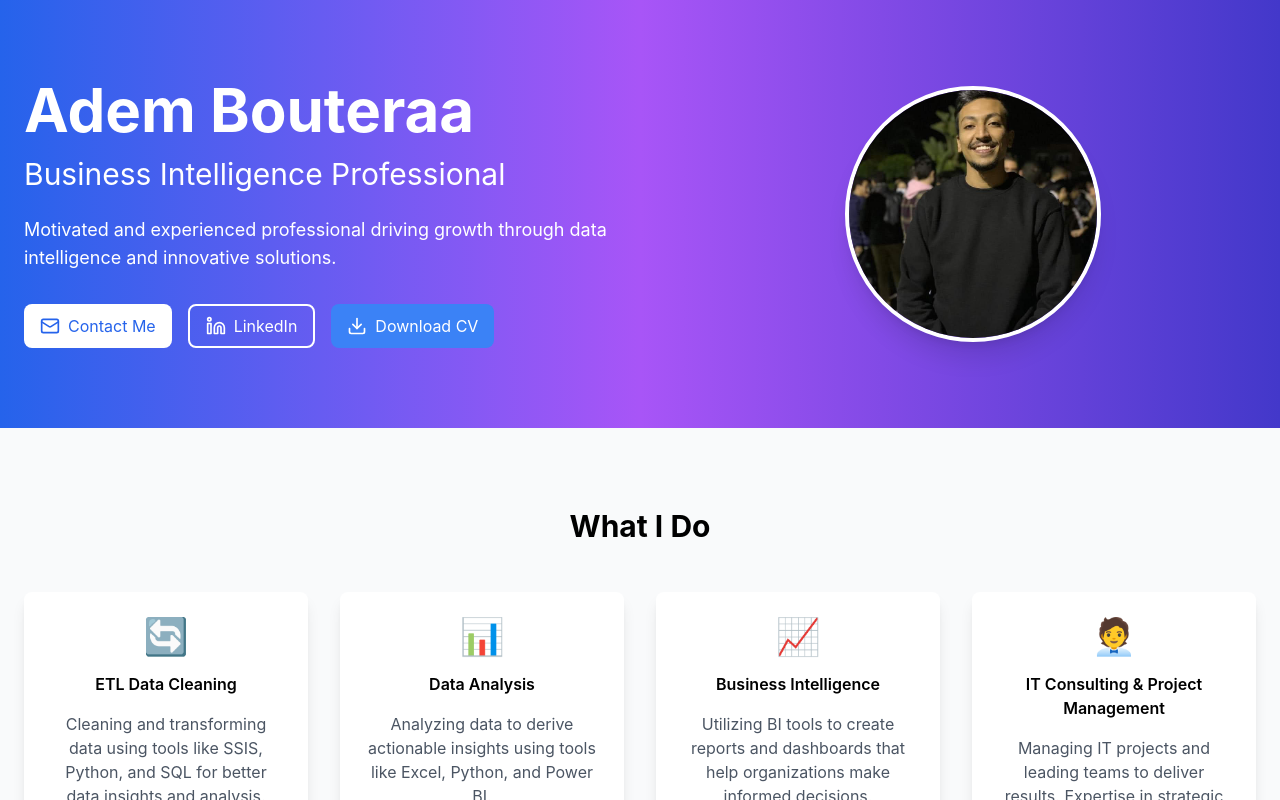
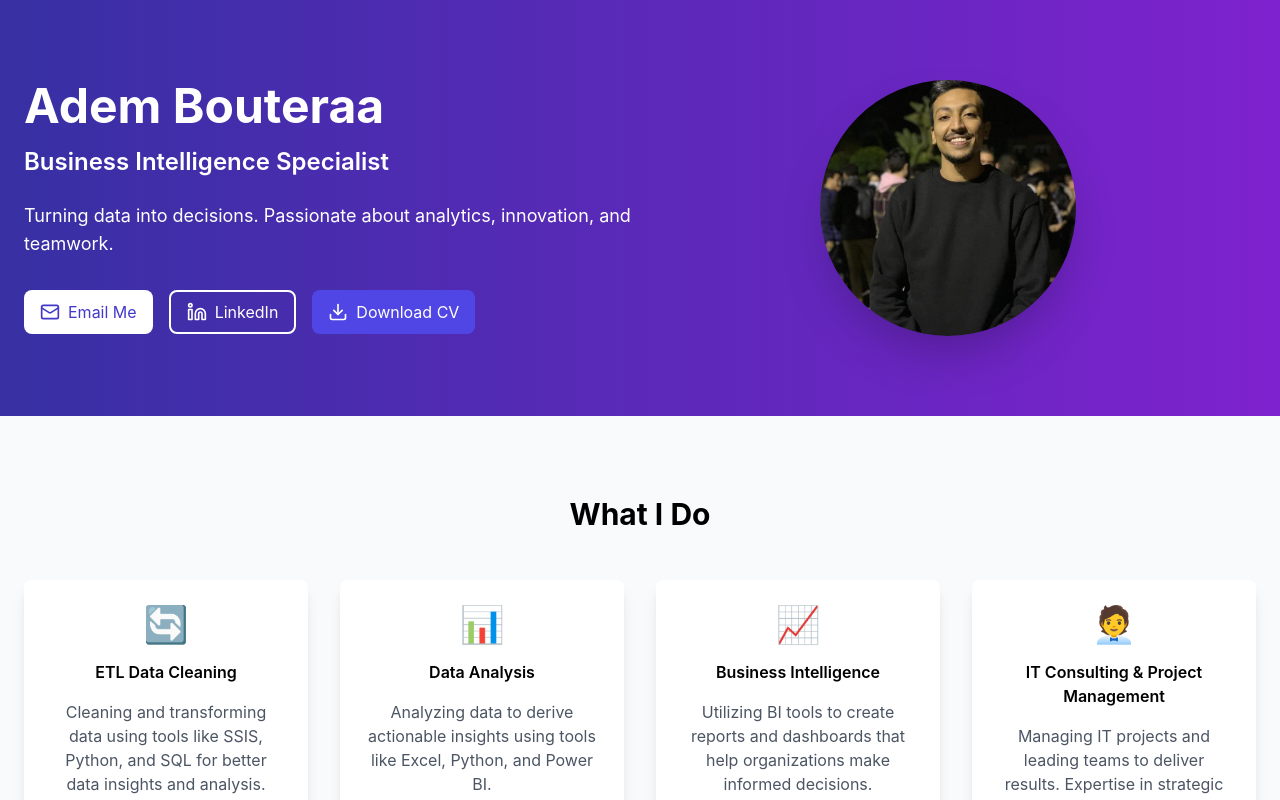
Before and after one commit to anwar-duc/sb1-hwdc47, a React (Vite) app: page / in a window 1280 px wide. Shown: the top 800 px of the page. Built offline with nearby package versions, Linux system fonts and the light colour scheme.

Commit message:
Update Hero.tsx

```diff
--- a/src/components/Hero.tsx
+++ b/src/components/Hero.tsx
@@ -5,31 +5,25 @@ import cvFile from '../assets/cv.pdf';
 
 export const Hero = () => {
   return (
-    <div className="bg-gradient-to-r from-blue-600 via-purple-500 to-indigo-700 text-white">
-      <div className="container mx-auto px-6 py-20">
-        <div className="flex flex-col md:flex-row items-center justify-between">
-          <div className="md:w-1/2 mb-8 md:mb-0">
-            <h1 className="text-5xl md:text-6xl font-bold mb-4">
-              Adem Bouteraa
-            </h1>
-            <h2 className="text-2xl md:text-3xl mb-6">
-              Business Intelligence Professional
-            </h2>
+    <div className="bg-gradient-to-r from-indigo-800 to-purple-700 text-white py-20">
+      <div className="container mx-auto px-6 flex flex-col-reverse md:flex-row items-center justify-between">
+        <div className="md:w-1/2 text-center md:text-left">
+          <h1 className="text-5xl font-bold mb-4 animate-fade-in">Adem Bouteraa</h1>
+          <h2 className="text-2xl font-semibold mb-6 animate-fade-in-delay">Business Intelligence Specialist</h2>
           <p className="text-lg mb-8">
-              Motivated and experienced professional driving growth through
-              data intelligence and innovative solutions.
+            Turning data into decisions. Passionate about analytics, innovation, and teamwork.
           </p>
-            <div className="flex space-x-4">
+          <div className="flex justify-center md:justify-start space-x-4">
             <a
               href="mailto:adem.bouteraa@esen.tn"
-                className="flex items-center bg-white text-blue-600 px-4 py-2 rounded-lg hover:bg-blue-50 transition"
+              className="flex items-center bg-white text-indigo-700 px-4 py-2 rounded-lg hover:bg-indigo-50 transition"
             >
               <Mail className="w-5 h-5 mr-2" />
-                Contact Me
+              Email Me
             </a>
             <a
               href="https://www.linkedin.com/in/bouteraa-adem-9448781bb"
-                className="flex items-center bg-transparent border-2 border-white px-4 py-2 rounded-lg hover:bg-white hover:text-blue-600 transition"
+              className="flex items-center border-2 border-white px-4 py-2 rounded-lg hover:bg-white hover:text-indigo-700 transition"
             >
               <Linkedin className="w-5 h-5 mr-2" />
               LinkedIn
@@ -37,20 +31,19 @@ export const Hero = () => {
             <a
               href={cvFile}
               download="Adem_Bouteraa_CV.pdf"
-                className="flex items-center bg-blue-500 text-white px-4 py-2 rounded-lg hover:bg-blue-700 transition"
+              className="flex items-center bg-indigo-600 px-4 py-2 rounded-lg hover:bg-indigo-800 transition"
             >
               <Download className="w-5 h-5 mr-2" />
               Download CV
             </a>
           </div>
         </div>
-          <div className="md:w-1/3 relative">
+        <div className="md:w-1/2 flex justify-center">
           <img
             src={profilePic}
             alt="Adem Bouteraa"
-              className="rounded-full w-64 h-64 object-cover shadow-xl border-4 border-white"
+            className="w-64 h-64 object-cover rounded-full shadow-2xl animate-scale-up"
           />
-          </div>
         </div>
       </div>
     </div>
```
Lines whose indentation alone changed are shown as unchanged.
